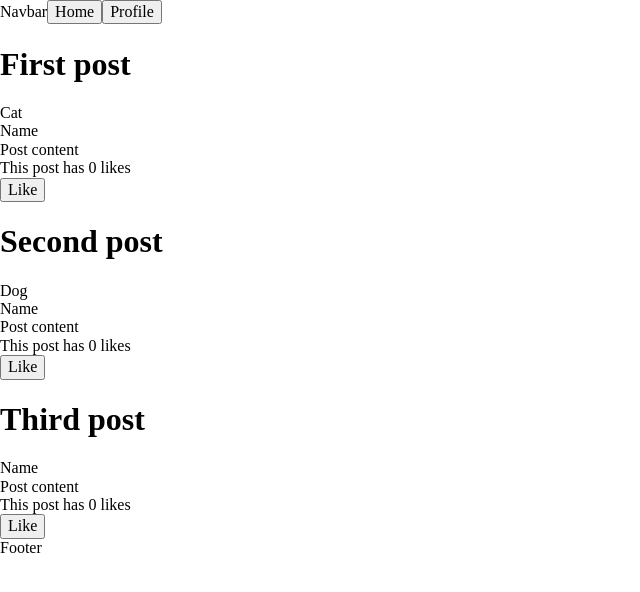
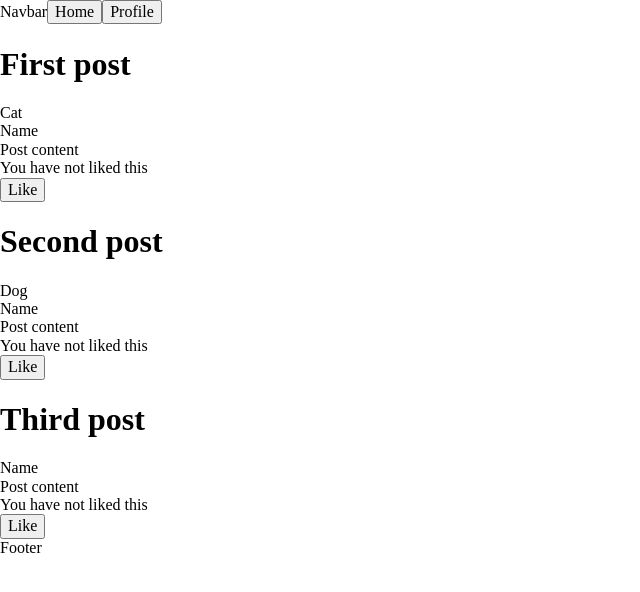
Before and after one commit to JasonNelemans/react-project, a React (Create React App) app: page / in a window 1280 px wide. Shown: the top 592 px of the page, without its empty margins (0-640 px from the left). Built offline with nearby package versions, Linux system fonts and the light colour scheme.

Commit message:
added like button

```diff
--- a/src/components/Post.js
+++ b/src/components/Post.js
@@ -1,9 +1,21 @@
 import React, {useState} from 'react';
 
 export default function Post(props) {
-  const [value, setValue] = useState(0)
+  const [value, setValue] = useState('unliked')
 
-  let likeCounter = value
+
+  const handleClick = () => {
+    if(value === 'unliked') {
+      setValue('liked')
+    } else {
+      setValue('unliked')
+    }
+  }
+
+  const likeValue = value === 'unliked' ? 'not liked' : 'liked'
+
+  const likeButton = value === 'unliked' ? 'Like' : 'Unlike'
+
 
   return (
     <div>
@@ -11,8 +23,8 @@ export default function Post(props) {
       <div className="pf-picture">{props.picture}</div>
       <div className="name">Name</div>
       <div className="post-content">Post content</div>
-  <div className="number-of-likes">This post has {likeCounter} likes</div>
-      <button>Like</button>
+  <div className="number-of-likes">You have {likeValue} this</div>
+  <button onClick={handleClick}>{likeButton}</button>
     </div>
   )
 }
```
